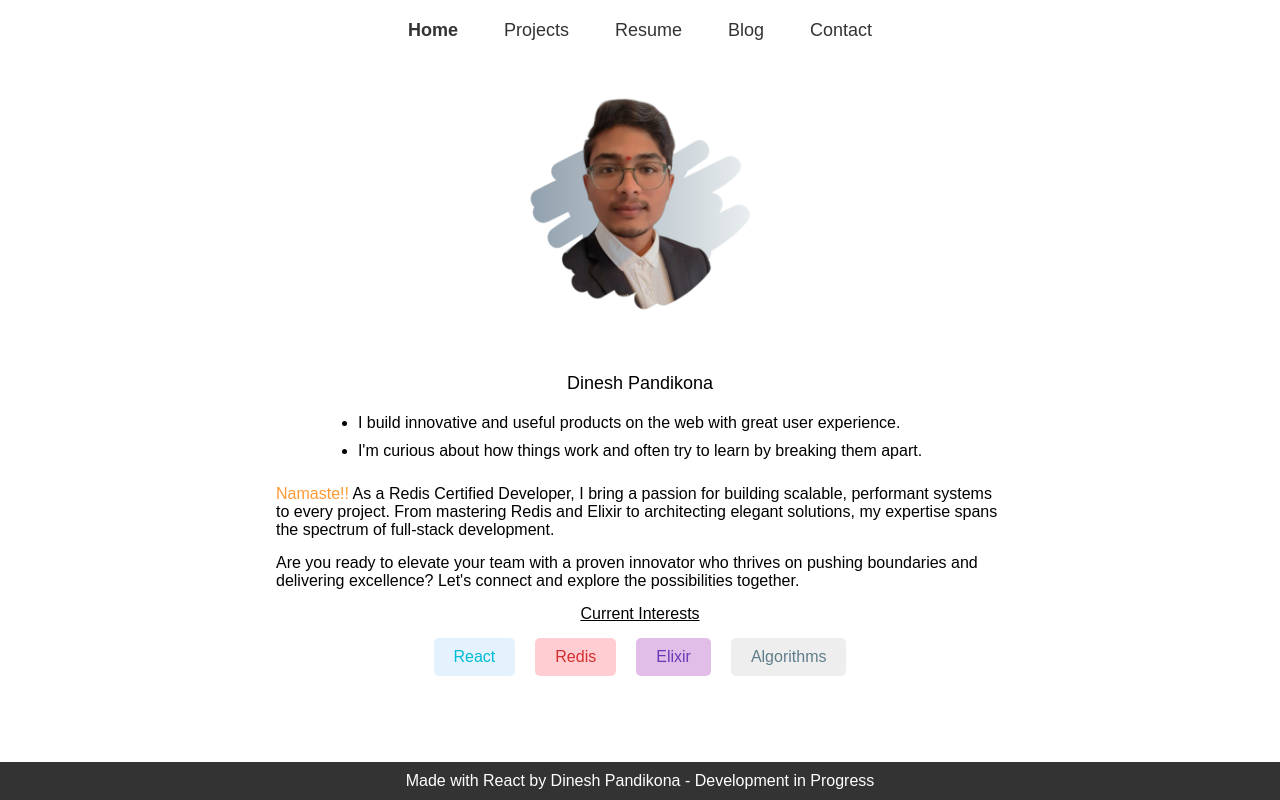
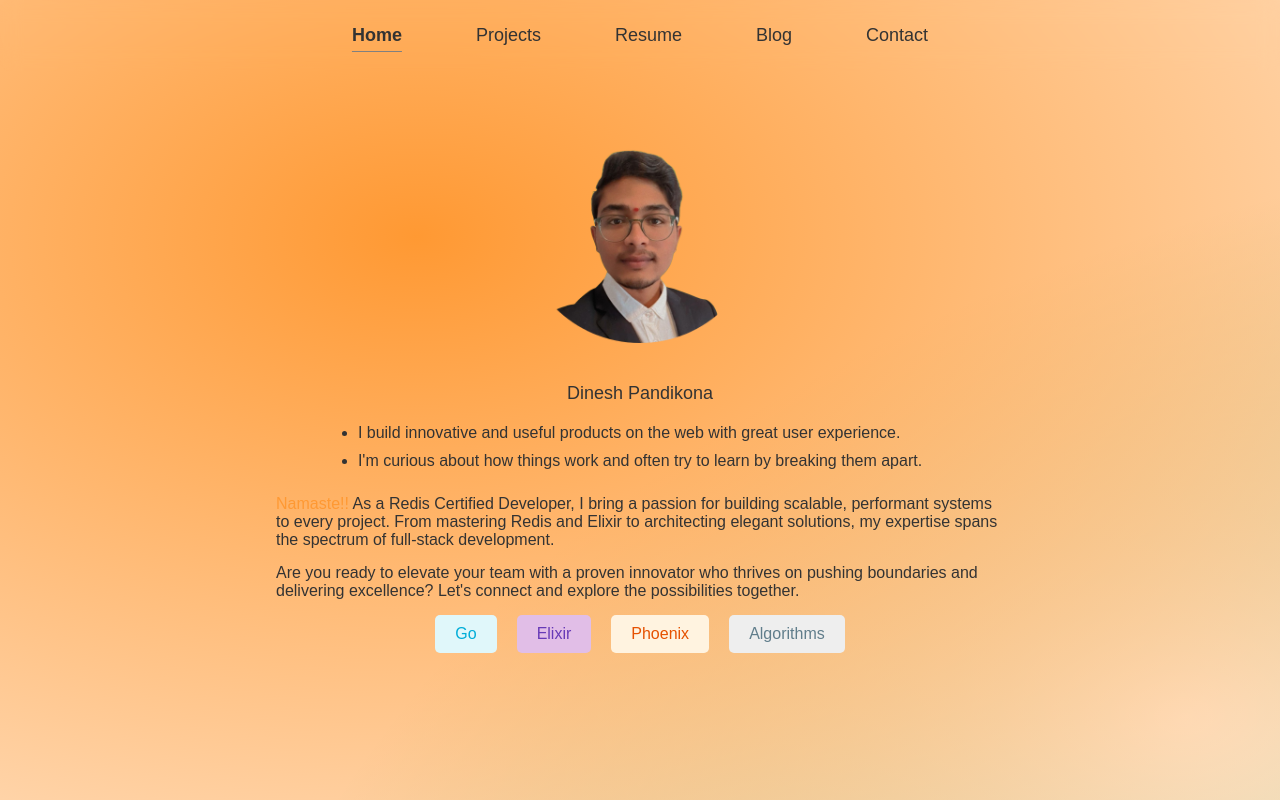
Before and after one commit to noworry-b-still/my-website, a React (Create React App) app: page / in a window 1280 px wide. Built offline with nearby package versions, Linux system fonts and the light colour scheme.

Commit message:
feat: add background glassmorph effect

```diff
--- a/src/App.tsx
+++ b/src/App.tsx
@@ -16,7 +16,6 @@ function App() {
         <Route path="/certificates" element={<Certificates />} />
         <Route path="/contact" element={<Contact />} />
       </Routes>
-      <Banner />
       <Analytics />
     </Router>
   );
--- a/src/index.css
+++ b/src/index.css
@@ -30,6 +30,58 @@
 
   --activeLinkBackground: #007bff;
 }
+@keyframes moveBackground {
+  0% {
+    background-position: 0% 0%;
+  }
+  25% {
+    background-position: 25% 35%;
+  }
+
+  50% {
+    background-position: 50% 65%;
+  }
+  75% {
+    background-position: 75% 85%;
+  }
+  100% {
+    background-position: 100% 100%;
+  }
+}
+
+body {
+  /* Background gradients */
+  background-image: radial-gradient(at 20% 20%, #ff9933 0%, transparent 60%),
+    /* Saffron */ radial-gradient(at 50% 50%, #ffffff 0%, transparent 60%),
+    /* White */ radial-gradient(at 80% 80%, #138808 0%, transparent 60%); /* Green */
+
+  /* Initial background position */
+  background-position: 0% 0%, 100% 100%;
+
+  /* Animation to move the background */
+  background-size: 200% 200%;
+  animation: moveBackground 58s ease-in-out infinite;
+
+  /* Glassmorphism effect */
+  background-color: rgba(255, 255, 255, 0.1);
+
+  /* Fallback color */
+
+  /* Ensure the background covers the entire viewport */
+  background-attachment: fixed;
+
+  /* Ensure text is readable */
+  color: #333; /* Dark text for contrast */
+}
+
+/* Apply glassmorphism effect to the main content area if needed */
+.main-content {
+  backdrop-filter: blur(10px); /* Adjust blur amount as needed */
+  background: rgba(255, 255, 255, 0.2); /* Semi-transparent background */
+  border-radius: 10px; /* Optional: for rounded corners */
+  padding: 20px; /* Adjust padding as needed */
+  box-shadow: 0 4px 8px rgba(0, 0, 0, 0.1); /* Optional: for subtle shadow */
+}
 
 a {
   text-decoration: none;
@@ -52,6 +104,15 @@ a {
   color: var(--react-color);
   background-color: var(--react-background-color);
 }
+.phoenix-interest {
+  color: #e65100; /* Dark Orange for text */
+  background-color: #fff3e0; /* Light Orange for background */
+}
+
+.go-interest {
+  color: #00add8; /* Go Blue for text */
+  background-color: #e0f7fa; /* Light Cyan for background */
+}
 
 .redis-interest {
   color: var(--redis-color);
--- a/src/ui/comp/navbar/Navbar.css
+++ b/src/ui/comp/navbar/Navbar.css
@@ -1,8 +1,10 @@
 .navbar {
   padding: 20px;
-  background-color: var(--background-color);
+
   color: var(--text-color);
   font-family: Arial, sans-serif;
+  backdrop-filter: blur(10px); /* Apply the blur effect to the navbar */
+  border-radius: 10px; /* Optional: for rounded corners */
 }
 
 .nav-links a {
@@ -10,33 +12,20 @@
   text-decoration: none; /* Remove default underline */
   padding: 5px 14px; /* Apply padding directly to the anchor */
   border-radius: 5px; /* Ensure the background color is rounded */
-  transition: background-color 0.3s ease, color 0.3s ease; /* Smooth transition */
   position: relative; /* Needed for the underline effect */
 }
 
-.menu {
-  display: flex;
-  gap: 1em;
-  font-size: 18px;
-  justify-content: center;
-}
-
-.menu li {
-  background-color: transparent; /* No background on the li */
-}
-
-.menu a:not(.active):hover {
-  background-color: var(--border-color);
-  color: var(--primaryColor); /* Use primary color for text */
-}
-
+/* Ensure the underline is always visible for active links */
 .menu a.active {
   font-weight: bold;
   background-color: transparent; /* Ensure no background color for active state */
+  text-decoration: underline; /* Static underline for active links */
+  text-decoration-color: grey; /* Underline color */
+  text-underline-offset: 10px; /* Adjust the gap between text and underline */
 }
 
-/* Underline effect */
-.menu a.active::after {
+/* Underline effect on hover for non-active links */
+.menu a:not(.active)::after {
   content: "";
   position: absolute;
   left: 0;
@@ -49,6 +38,20 @@
   transition: transform 0.3s ease; /* Smooth transition */
 }
 
-.menu a.active:hover::after {
+/* Expand the underline on hover for non-active links */
+.menu a:not(.active):hover::after {
   transform: scaleX(1); /* Expand the underline on hover */
 }
+
+.menu {
+  display: flex;
+  gap: 1em;
+  font-size: 18px;
+  justify-content: center;
+}
+
+.menu li {
+  background-color: transparent; /* No background on the li */
+  padding: 5px 14px; /* Apply padding directly to the li */
+  transition: background-color 0.3s ease, color 0.3s ease; /* Smooth transition */
+}
--- a/src/ui/comp/text-section/text.css
+++ b/src/ui/comp/text-section/text.css
@@ -31,8 +31,8 @@
   margin-bottom: 15px;
 }
 
-.react-interest,
-.redis-interest,
+.phoenix-interest,
+.go-interest,
 .elixir-interest,
 .algorithms-interest {
   padding: 10px 20px;
--- a/src/ui/comp/text-section/text.tsx
+++ b/src/ui/comp/text-section/text.tsx
@@ -24,13 +24,13 @@ function Text() {
         on pushing boundaries and delivering excellence? Let's connect and
         explore the possibilities together.
       </p>
-      <p style={{ textDecoration: "underline", display: "inline" }}>
+      {/* <p style={{ textDecoration: "underline", display: "inline" }}>
         Current Interests
-      </p>
+      </p> */}
       <div className="interests">
-        <p className="react-interest">React</p>
-        <p className="redis-interest">Redis</p>
+        <p className="go-interest">Go</p>
         <p className="elixir-interest">Elixir</p>
+        <p className="phoenix-interest">Phoenix</p>
         <p className="algorithms-interest">Algorithms</p>
       </div>
     </div>
```
Also changed, not shown: src/images/profile-pic.png.
